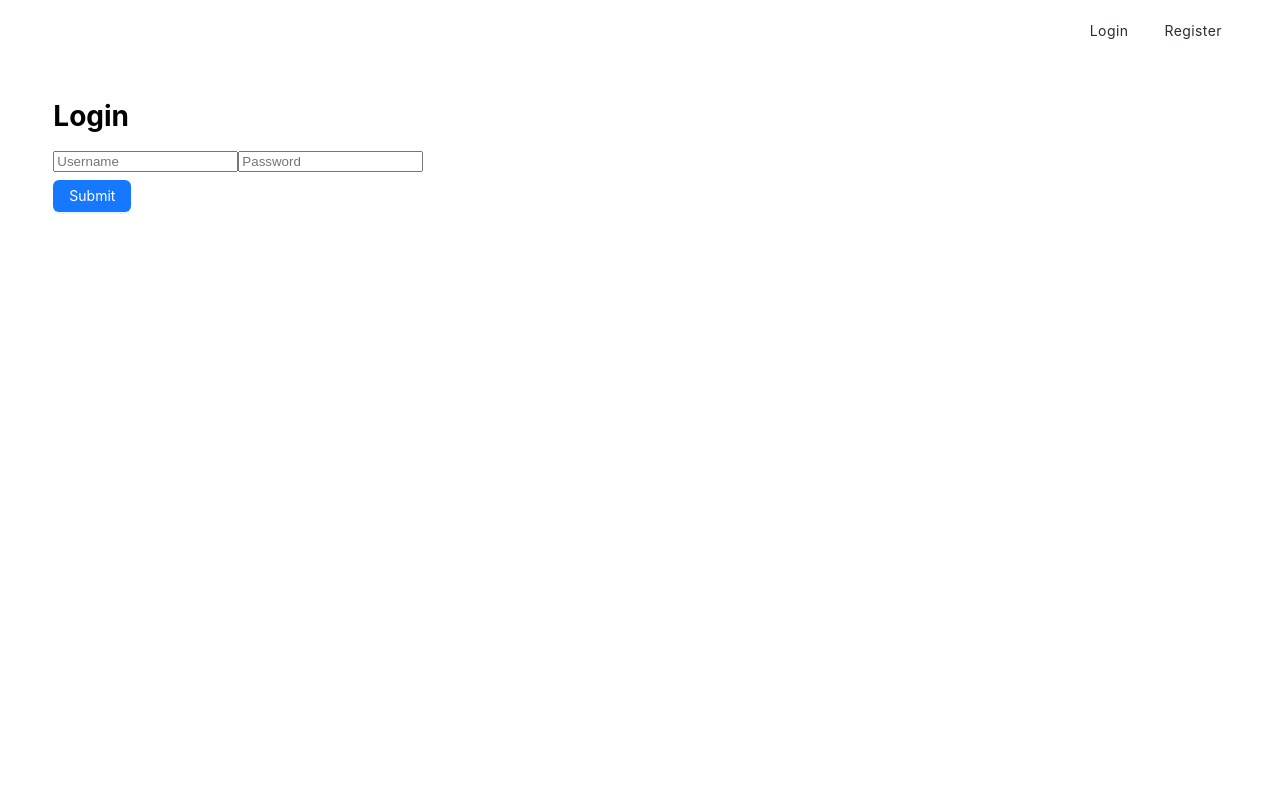
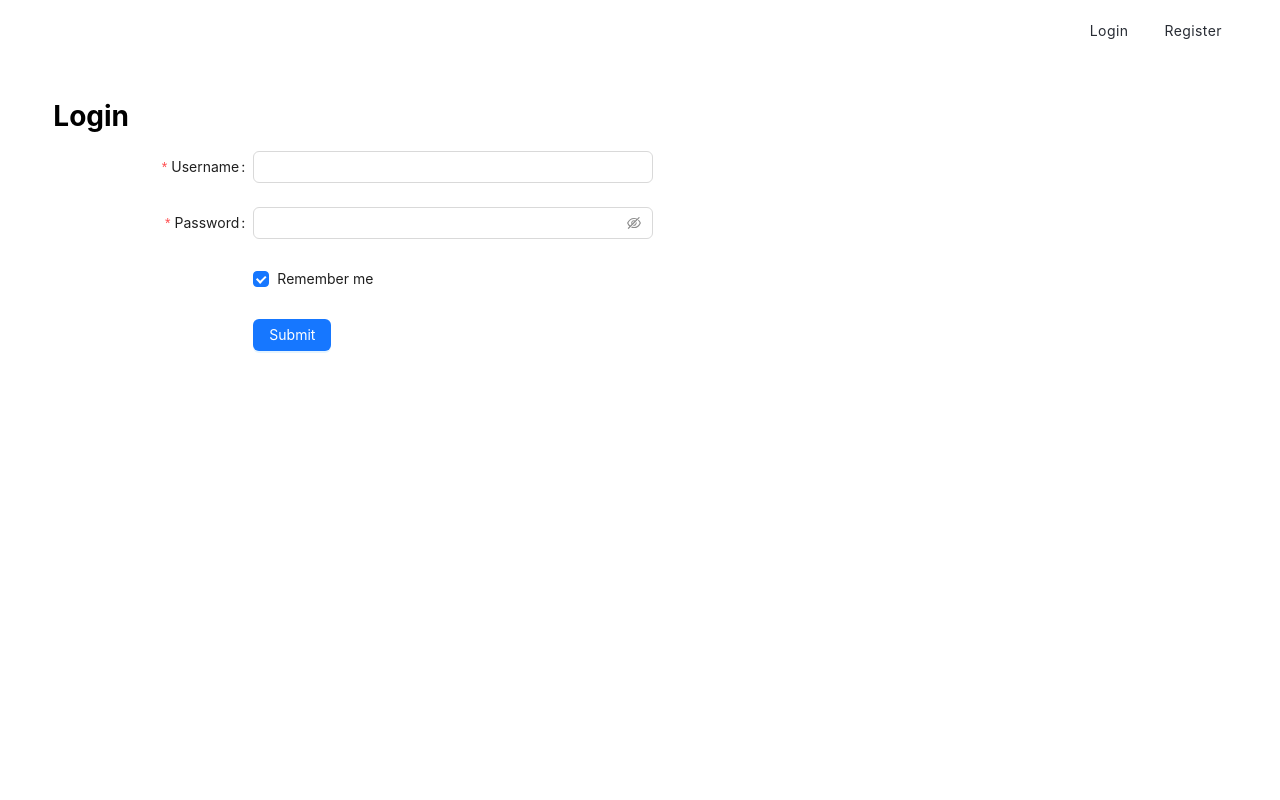
Before and after one commit to Ashtonlim/sting, a React (Vite) app in the folder client/: page /login in a window 1280 px wide. Shown: the top 800 px of the page. Built offline with nearby package versions, Linux system fonts and the light colour scheme.

Commit message:
implemented client login

```diff
--- a/client/src/api/auth.js
+++ b/client/src/api/auth.js
@@ -17,7 +17,7 @@
 
 export const login = async (credentials) => {
   try {
-    const response = await axios.post("/api/v1/auth/login", credentials);
+    const response = await axios.post(`${BASE}/api/v1/auth/login`, credentials);
     return response.data;
   } catch (error) {
     return error.response.data;
--- a/client/src/pages/Login/Login.jsx
+++ b/client/src/pages/Login/Login.jsx
@@ -1,56 +1,88 @@
-import { useState } from "react";
+import { Button, Checkbox, Form, Input } from "antd";
+
+import { login } from "/src/api/auth";
 import LayoutOne from "/src/components/LayoutOne";
 
-import { Button } from "antd";
+const onFinish = async ({ username, password, email }) => {
+  console.log("Success:", username, password);
+  const res = await login({ username, password, email });
+  console.log(res);
+};
+const onFinishFailed = (errorInfo) => {
+  console.log("Failed:", errorInfo);
+};
 
 const Login = () => {
-  const [loginstate, setloginState] = useState({ username: "", password: "" });
-
-  const onChange = (e) => {
-    // e.preventDefault();
-    console.log(e.target.name, e.target.value);
-    setloginState({ ...loginstate, [e.target.name]: e.target.value });
-  };
-
-  const handleOnClick = (e) => {
-    console.log("submit button clicked");
-    // send api
-  };
-
   return (
     <LayoutOne>
       <div className="login">
         <h1>Login</h1>
-        <form action="/auth" method="post">
-          <label htmlFor="username" />
-          <input
-            type="text"
+        <Form
+          name="basic"
+          labelCol={{
+            span: 8,
+          }}
+          wrapperCol={{
+            span: 16,
+          }}
+          style={{
+            maxWidth: 600,
+          }}
+          initialValues={{
+            remember: true,
+          }}
+          onFinish={onFinish}
+          onFinishFailed={onFinishFailed}
+          autoComplete="off"
+        >
+          <Form.Item
+            label="Username"
             name="username"
-            placeholder="Username"
-            id="username"
-            value={loginstate.username}
-            onChange={onChange}
-            required
-          />
-          <label htmlFor="password" />
-          <input
-            type="password"
+            rules={[
+              {
+                required: true,
+                message: "Please input your username!",
+              },
+            ]}
+          >
+            <Input />
+          </Form.Item>
+
+          <Form.Item
+            label="Password"
             name="password"
-            placeholder="Password"
-            id="password"
-            value={loginstate.password}
-            onChange={onChange}
-            required
-          />
-          <Button
-            onClick={handleOnClick}
-            type="primary"
-            value="das"
-            className="my-2 block"
+            rules={[
+              {
+                required: true,
+                message: "Please input your password!",
+              },
+            ]}
           >
-            Submit
-          </Button>
-        </form>
+            <Input.Password />
+          </Form.Item>
+
+          <Form.Item
+            name="remember"
+            valuePropName="checked"
+            wrapperCol={{
+              offset: 8,
+              span: 16,
+            }}
+          >
+            <Checkbox>Remember me</Checkbox>
+          </Form.Item>
+
+          <Form.Item
+            wrapperCol={{
+              offset: 8,
+              span: 16,
+            }}
+          >
+            <Button type="primary" htmlType="submit">
+              Submit
+            </Button>
+          </Form.Item>
+        </Form>
       </div>
     </LayoutOne>
   );
```
